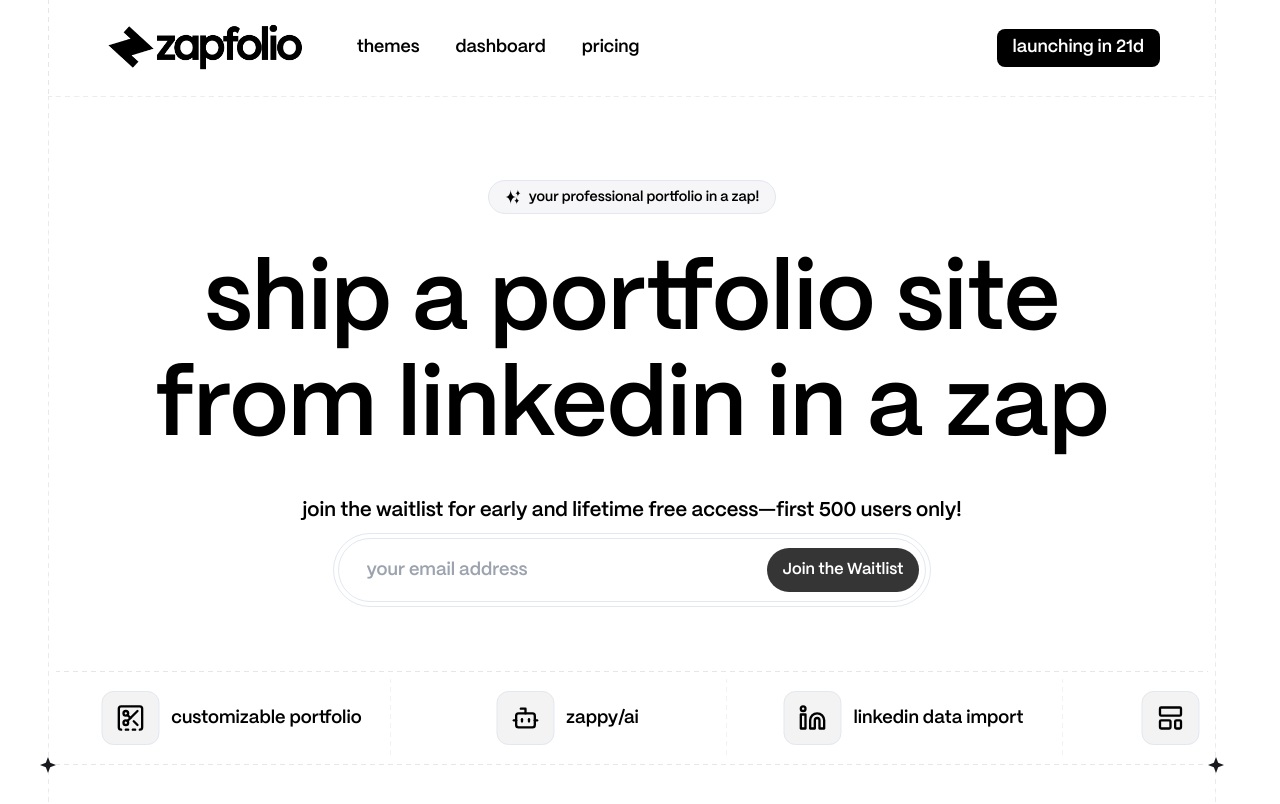
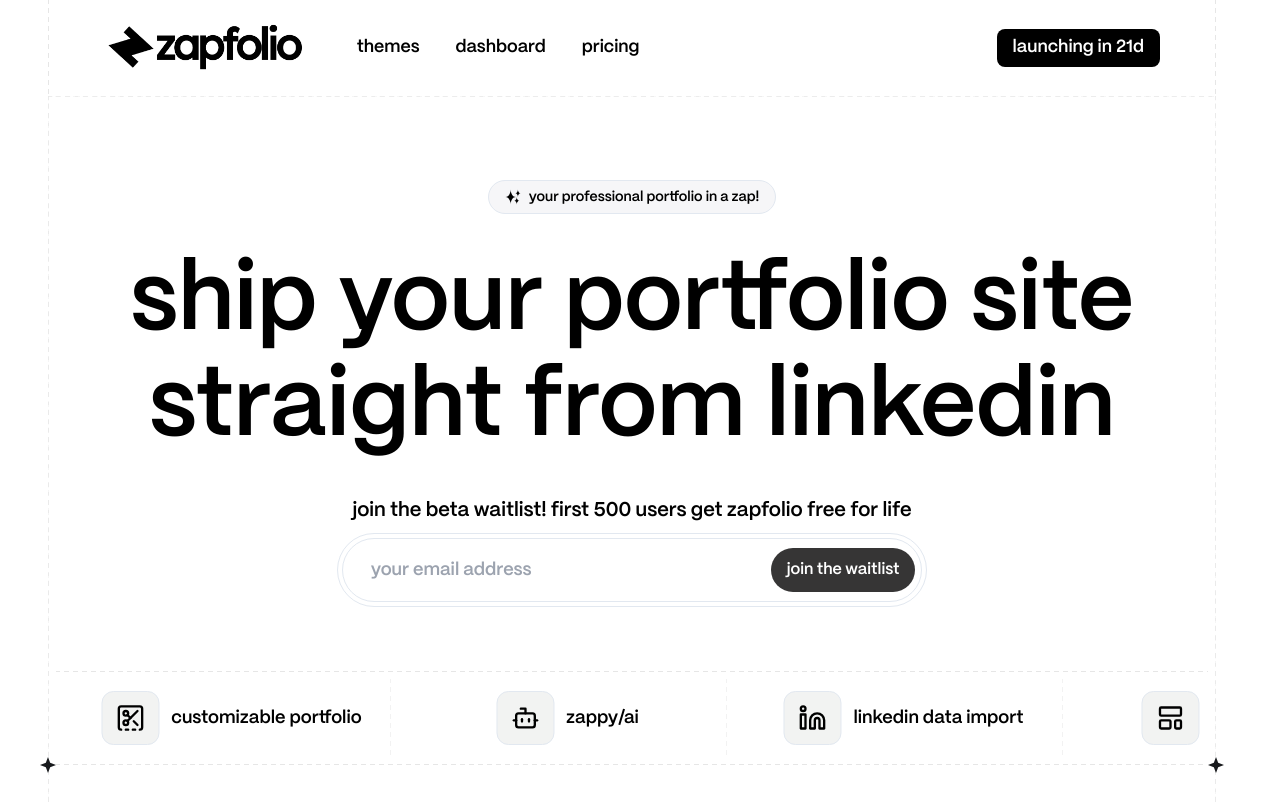
Before and after one commit to HEMANTH123SR/zapf, a Next.js app: page / in a window 1280 px wide. Shown: the top 804 px of the page. Built offline with nearby package versions, Linux system fonts and the light colour scheme.

Commit message:
text content changes on hero section

```diff
--- a/components/GetEarrlyAcess.tsx
+++ b/components/GetEarrlyAcess.tsx
@@ -21,7 +21,7 @@
         />
         <button className="px-4 py-2 xl:py-2.5 min-w-24  opacity-95 rounded-full   bg-[#2C2B2B] text-white text-sm sm:text-base">
           <span className="md:hidden">start now</span>
-          <span className="hidden md:block">Join the Waitlist</span>
+          <span className="hidden md:block">join the waitlist</span>
         </button>
       </div>
     </div>
--- a/components/HeroSection.tsx
+++ b/components/HeroSection.tsx
@@ -29,7 +29,9 @@
         >
           {/* Transform LinkedIn to Portfolio in seconds */}
           {/* ship a fresh portfolio site from linkedin */}
-          ship a portfolio site from linkedin in a zap
+          {/* ship a portfolio site from linkedin, in a zap */}
+          {/* ship a fresh portfolio site, straight from linkedin */}
+          ship your portfolio site straight from linkedin
         </h1>
         <h1
           className="text-[3.2rem] font-semibold sm:hidden  text-center px-2.5 "
@@ -45,8 +47,9 @@
           className="text-sm text-center px-2 sm:text-base lg:text-[1.15rem] xl:text-xl"
           style={{ lineHeight: "1.25rem" }}
         >
-          Join the waitlist for early and lifetime free access—first 500 users
-          only!
+          {/* Join the waitlist for early and lifetime free access—first 500 users */}
+          {/* only! */}
+          join the beta waitlist! first 500 users get zapfolio free for life
         </h4>
       </div>
 
```
Also changed, not shown: components/Nav.tsx (+0 -9 lines).
